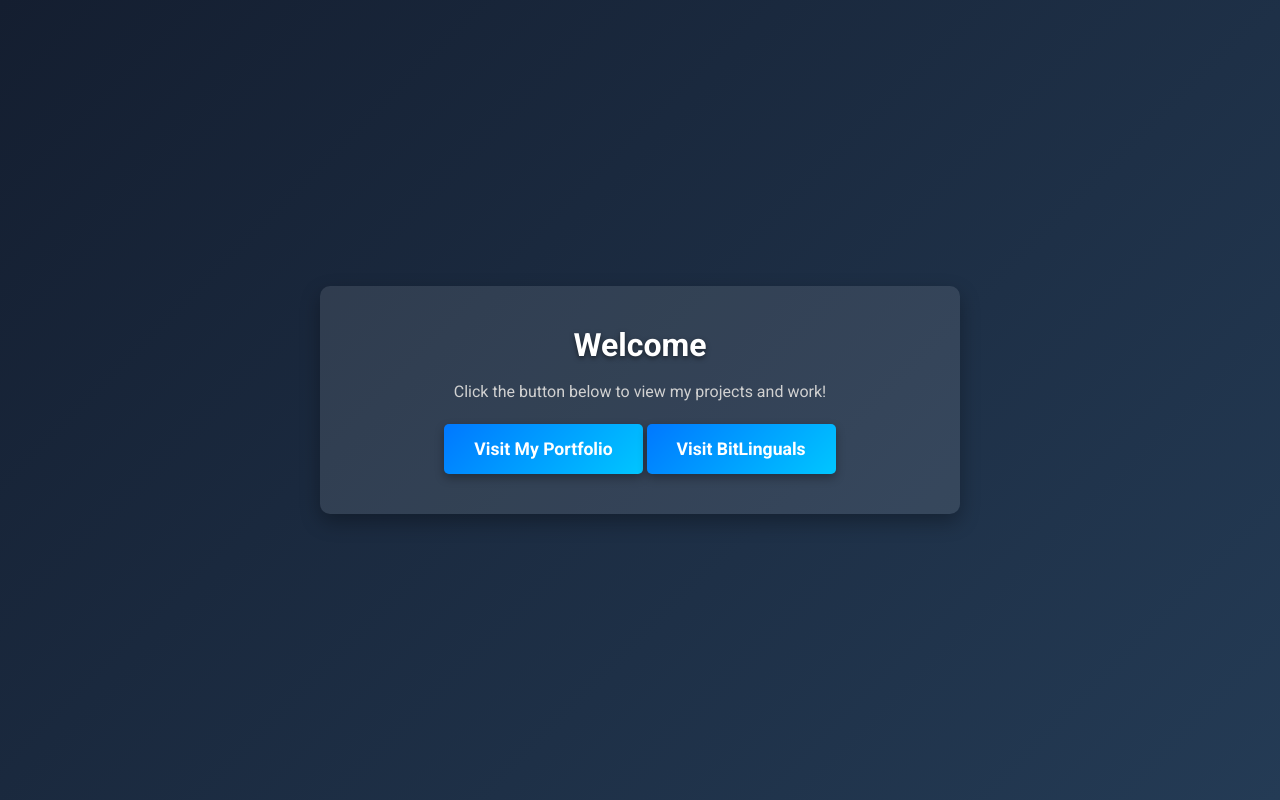
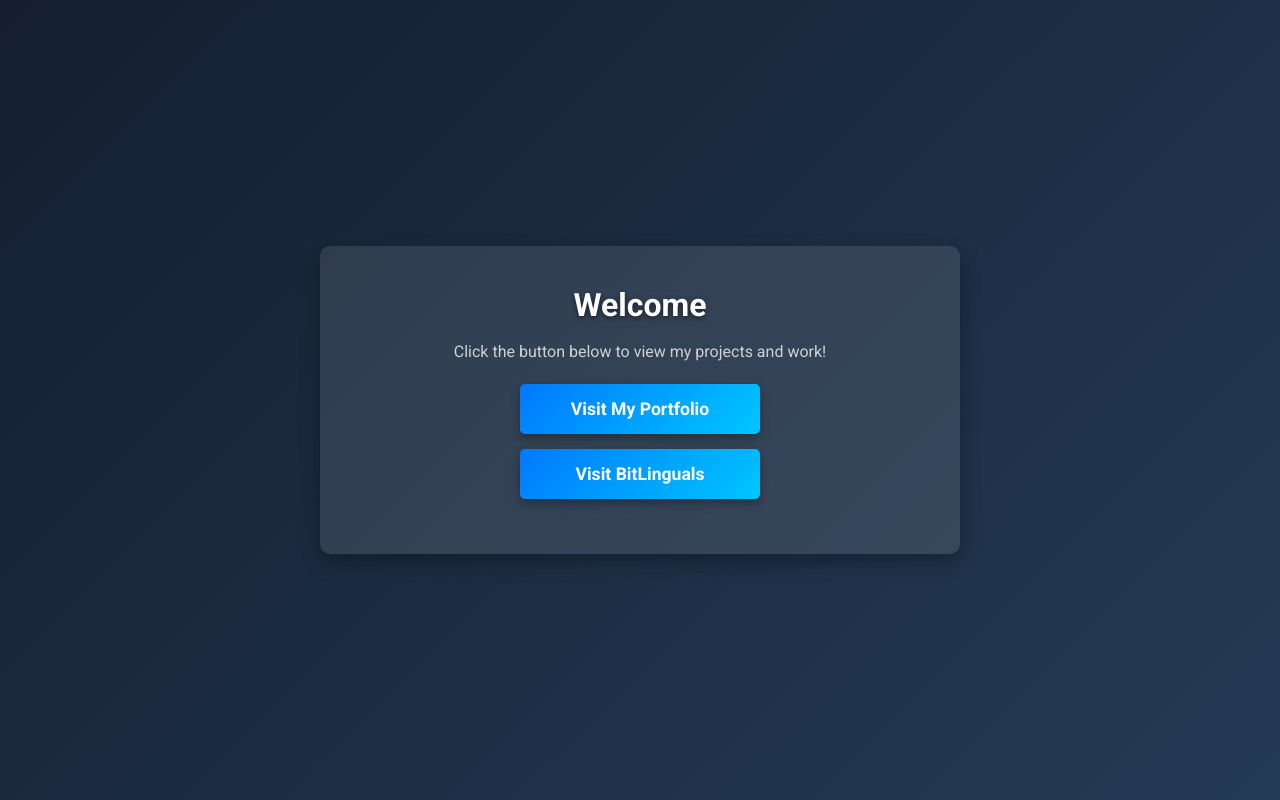
Before and after one commit to mioNacs/mionacs.github.io, a plain HTML site: page index.html in a window 1280 px wide. Drawn offline with Linux system fonts and the light colour scheme.

```diff
--- a/style.css
+++ b/style.css
@@ -19,6 +19,8 @@ body {
 
 /* Container Styling */
 .container {
+    display: flex;
+    flex-direction: column;
     text-align: center;
     background-color: rgba(255, 255, 255, 0.1);
     padding: 40px 20px;
@@ -47,7 +49,9 @@ p {
 
 /* Portfolio Link Styling */
 .portfolio-link {
-    display: inline-block;
+    margin-bottom: 15px !important;
+    margin: auto;
+    width: 240px;
     padding: 15px 30px;
     font-size: 1.1rem; /* Slightly smaller for better fit on mobile */
     font-weight: 700;
@@ -72,7 +76,7 @@ p {
 }
 
 /* Responsive Design */
-@media (max-width: 768px) {
+@media (max-width: 488px) {
     body {
         padding: 10px; /* Added padding for smaller screens */
     }
@@ -88,6 +92,7 @@ p {
     .portfolio-link {
         padding: 12px 25px; /* Adjust button padding for smaller screens */
         font-size: 1rem;
+        width: 170px;
     }
 
     .container {
```
